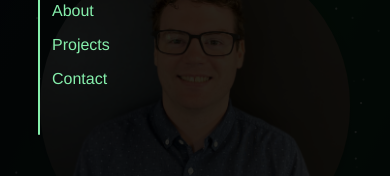
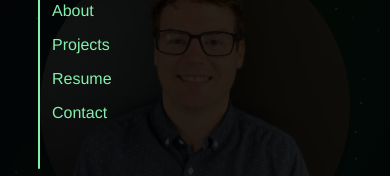
Before and after one commit to mhuebsch/myDevWebsite, a Next.js app: page / in a window 390 px wide. Both pictures are taken after a click on the button 49 px from the left and 47 px from the top of the page. Shown: the part 121-297 px from the top of the page. Built offline with nearby package versions, Linux system fonts and the light colour scheme.

Commit message:
add resume to hamburger navigation

```diff
--- a/app/components/navigationHamburger.tsx
+++ b/app/components/navigationHamburger.tsx
@@ -36,6 +36,9 @@ export default function NavigationHamburger() {
             <a href="/projects">Projects</a>
           </li>
           <li>
+            <a href="/resume">Resume</a>
+          </li>
+          <li>
             <a href="/contact">Contact</a>
           </li>
         </ul>
```
